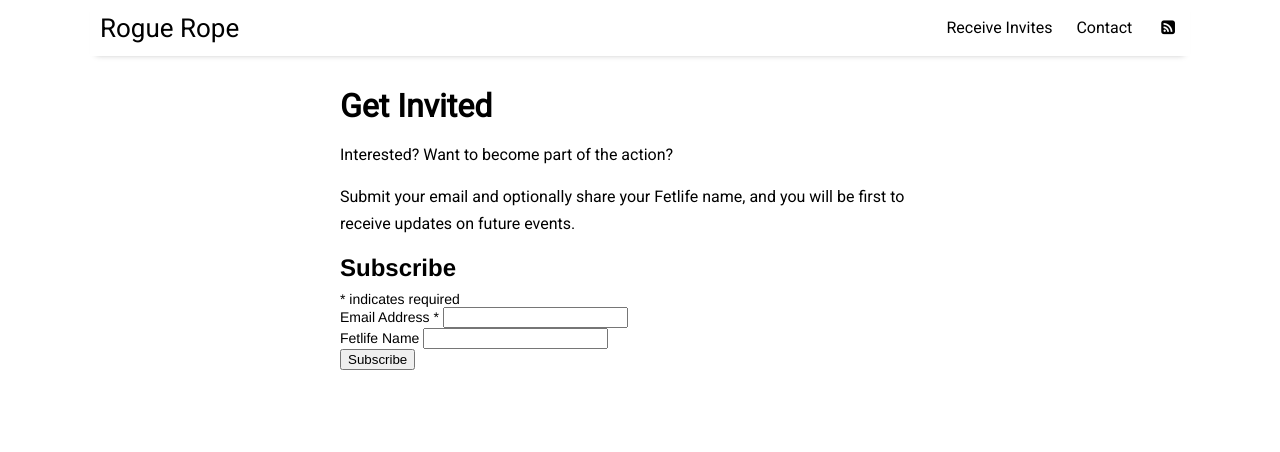
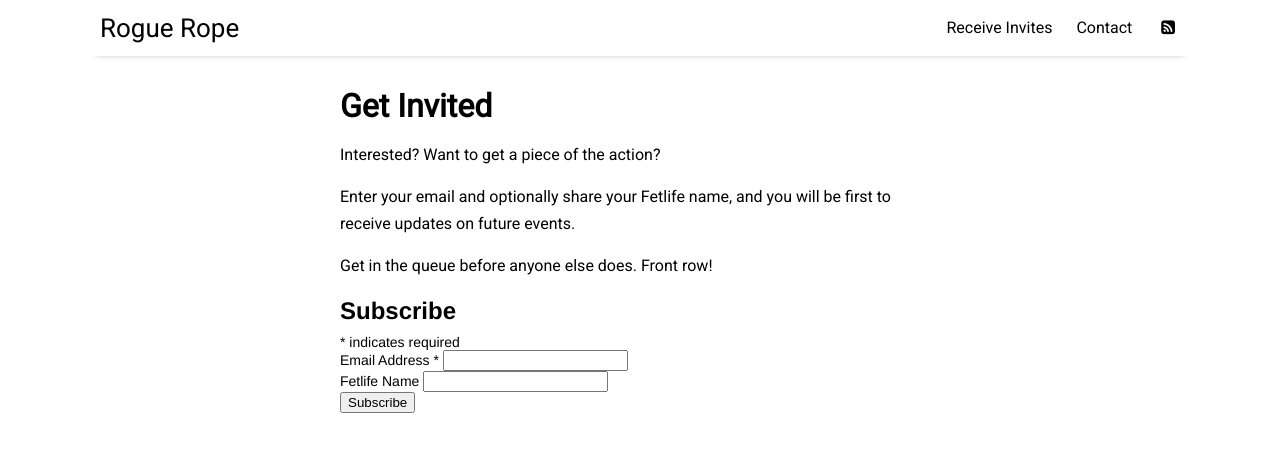
Before and after one commit to RogueRope/RogueRope, a Jekyll site: the page built from pages/newsletter.md, in a window 1280 px wide. Shown: the top 452 px of the page. Built offline with Jekyll 4.4.1, drawn with Linux system fonts in a browser that asks for light colours; nearby versions of some CDN libraries; comment, search, counter and statistics services are not loaded.

Commit message:
Call to action

```diff
--- a/pages/newsletter.md
+++ b/pages/newsletter.md
@@ -3,9 +3,11 @@ layout: misc
 title: Get Invited
 ---
 
-Interested? Want to become part of the action?
+Interested? Want to get a piece of the action?
 
-Submit your email and optionally share your Fetlife name, and you will be first to receive updates on future events.
+Enter your email and optionally share your Fetlife name, and you will be first to receive updates on future events.
+
+Get in the queue before anyone else does. Front row!
 
 
 <!-- Begin Mailchimp Signup Form -->
```
